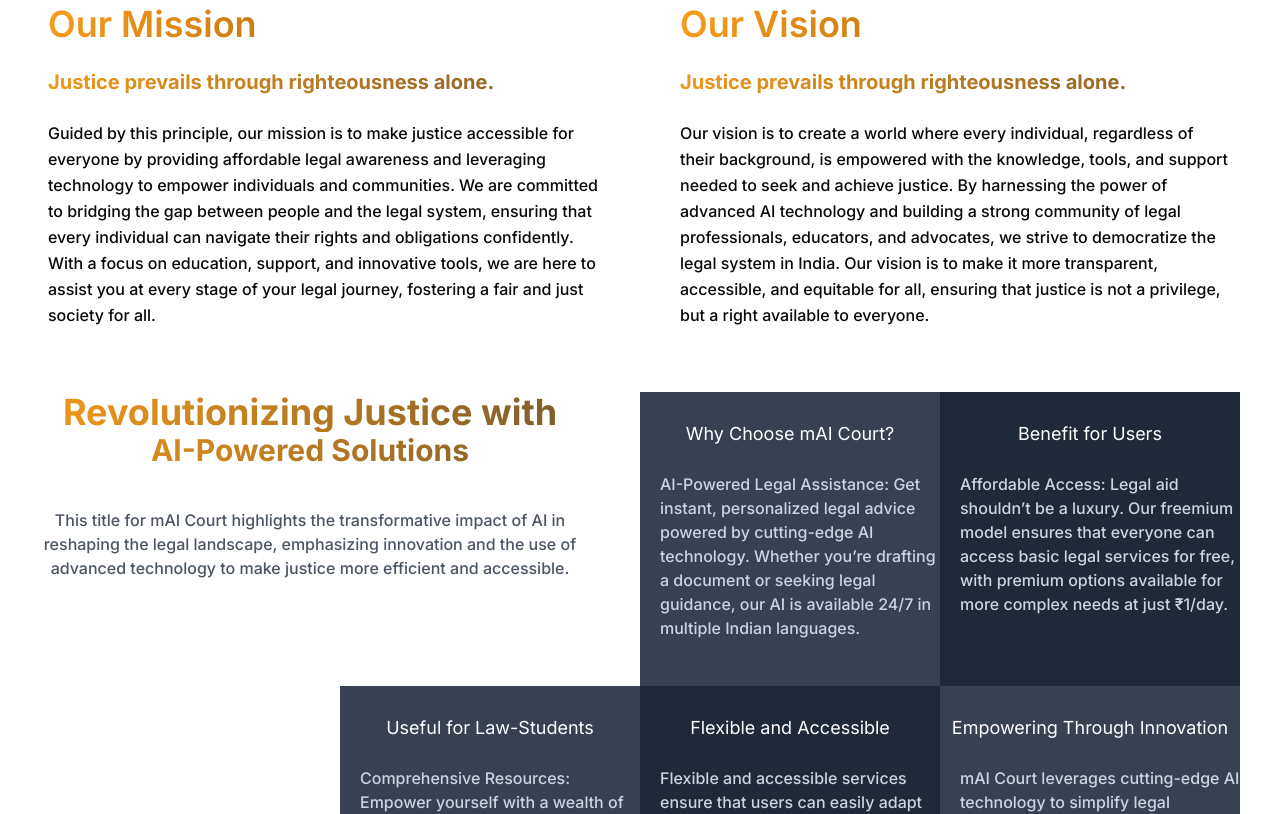
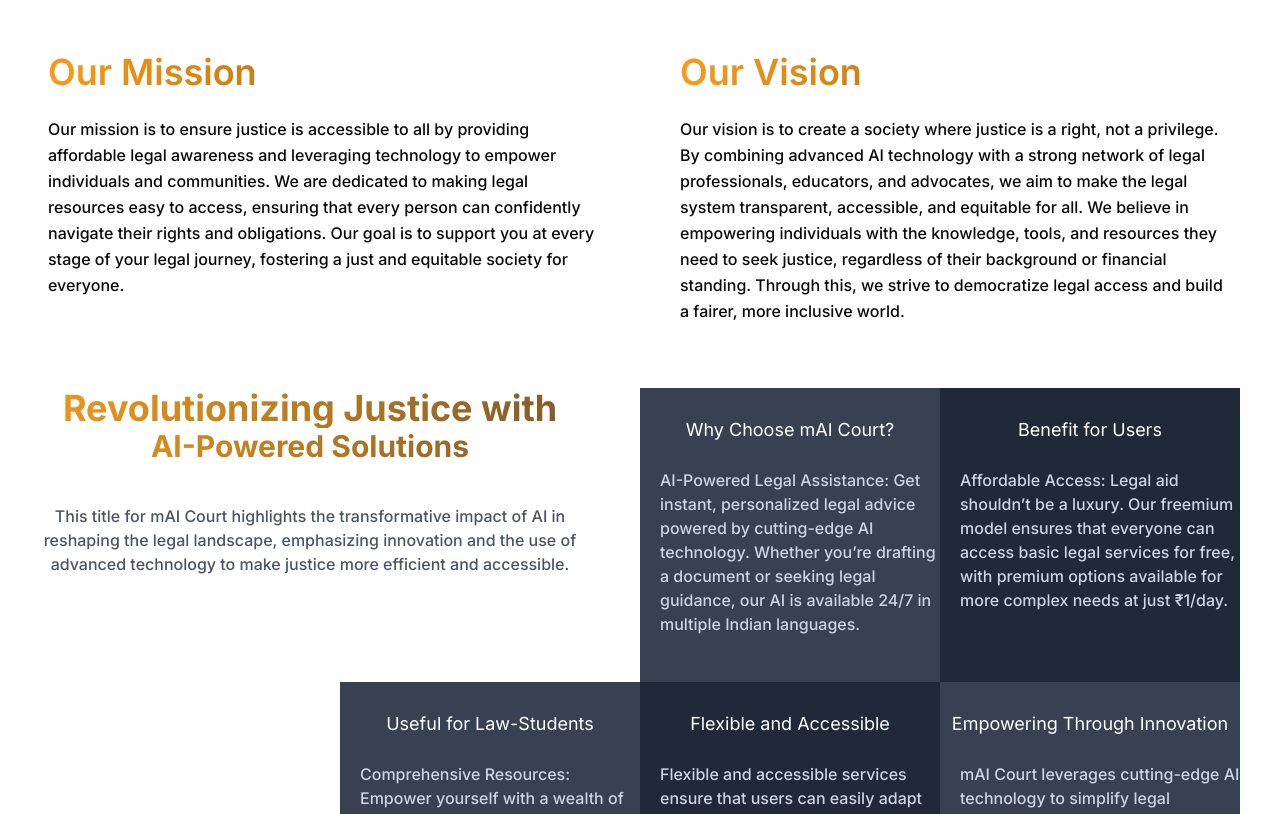
Before and after one commit to idcindia/mAI-Court, a Next.js app: page /about in a window 1280 px wide. Shown: the part 680-1494 px from the top of the page. Built offline with nearby package versions, Linux system fonts and the light colour scheme.

Commit message:
vision and mission  chnaged

```diff
--- a/src/app/about/Cardmission.js
+++ b/src/app/about/Cardmission.js
@@ -7,17 +7,14 @@
           <h1 className="bg-gradient-to-r from-[#f89b1a] to-[#834e04] bg-clip-text text-4xl font-semibold text-transparent text-left">
             Our Mission
           </h1>
-          <h2 className="bg-gradient-to-r from-[#F09819] to-[#7e5b2b] bg-clip-text text-xl font-bold text-transparent text-left">
-            Justice prevails through righteousness alone.
-          </h2>
           <p className="text-base font-medium text-richblack-300 text-left leading-relaxed lg:min-h-[200px]">
-            Guided by this principle, our mission is to make justice accessible
-            for everyone by providing affordable legal awareness and leveraging
-            technology to empower individuals and communities. We are committed
-            to bridging the gap between people and the legal system, ensuring
-            that every individual can navigate their rights and obligations confidently.
-            With a focus on education, support, and innovative tools, we are here to assist
-            you at every stage of your legal journey, fostering a fair and just society for all.
+            Our mission is to ensure justice is accessible to all by providing
+            affordable legal awareness and leveraging technology to empower
+            individuals and communities. We are dedicated to making legal
+            resources easy to access, ensuring that every person can confidently
+            navigate their rights and obligations. Our goal is to support you at
+            every stage of your legal journey, fostering a just and equitable
+            society for everyone.
           </p>
         </div>
 
@@ -26,17 +23,15 @@
           <h1 className="bg-gradient-to-r from-[#f89b1a] to-[#834e04] bg-clip-text text-4xl font-semibold text-transparent text-left">
             Our Vision
           </h1>
-          <h2 className="bg-gradient-to-r from-[#F09819] to-[#7e5b2b] bg-clip-text text-xl font-bold text-transparent text-left">
-            Justice prevails through righteousness alone.
-          </h2>
           <p className="text-base font-medium text-richblack-300 text-left leading-relaxed lg:min-h-[200px]">
-            Our vision is to create a world where every individual, regardless of their
-            background, is empowered with the knowledge, tools, and support needed to
-            seek and achieve justice. By harnessing the power of advanced AI technology
-            and building a strong community of legal professionals, educators, and advocates,
-            we strive to democratize the legal system in India. Our vision is to make it more
-            transparent, accessible, and equitable for all, ensuring that justice is not a
-            privilege, but a right available to everyone.
+            Our vision is to create a society where justice is a right, not a
+            privilege. By combining advanced AI technology with a strong network
+            of legal professionals, educators, and advocates, we aim to make the
+            legal system transparent, accessible, and equitable for all. We
+            believe in empowering individuals with the knowledge, tools, and
+            resources they need to seek justice, regardless of their background
+            or financial standing. Through this, we strive to democratize legal
+            access and build a fairer, more inclusive world.
           </p>
         </div>
       </div>
--- a/src/app/about/page.js
+++ b/src/app/about/page.js
@@ -9,7 +9,8 @@
   return (
     <div className="flex flex-col items-center ">
       <div className=" flex flex-col items-center text-center">
-        <h1 className="mt-24 w-[15rem]  h-10 bg-gradient-to-r from-[#F09819] to-[#7e5b2b] text-white text-xl font-semibold pt-2 ">।। धर्मेणैव जयते न्यायः।।
+        <h1 className="mt-24 w-[15rem]  h-10 bg-gradient-to-r from-[#F09819] to-[#7e5b2b] text-white text-xl font-semibold pt-2 ">
+          ।। धर्मेणैव जयते न्यायः।।
         </h1>
         <div className="flex lg:flex-row w-[100%] mt-10 gap-10 flex-col  justify-center">
           <div className="w-[45%] ">
@@ -21,28 +22,43 @@
             />
           </div>
           <div className="w-[45%] mb-5">
-            <h1 className="mb-2 bg-gradient-to-r from-[#F09819]  to-[#7e5b2b] bg-clip-text text-4xl font-bold text-transparent">Justice prevails through righteousness alone.</h1>
-            <p className="flex text-left w-full text-slate-600">At mAI court, we are driven by a profound commitment to bridge the vast gap in access to legal rights, services, and information in India. With over 6 crore pending court cases, the complexities of the legal system often leave citizens feeling overwhelmed and helpless.<br/>
-
-              Our mission is to empower every individual by providing the tools, resources, and support they need to navigate the legal landscape confidently. It underscores the idea that the platform is dedicated to upholding justice through ethical and equitable means.<br/>
-
-              We believe that knowledge is power, and by raising awareness and making legal information more accessible, we can help citizens protect their rights and seek justice. Our platform is dedicated to offering comprehensive legal resources, easy-to-understand guides, and direct support, ensuring that every person, regardless of their background, has the opportunity to be heard.</p>
+            <h1 className="mb-2 bg-gradient-to-r from-[#F09819]  to-[#7e5b2b] bg-clip-text text-4xl font-bold text-transparent">
+              Justice prevails through righteousness alone.
+            </h1>
+            <p className="flex text-left w-full text-slate-600">
+              At mAI court, we are driven by a profound commitment to bridge the
+              vast gap in access to legal rights, services, and information in
+              India. With over 6 crore pending court cases, the complexities of
+              the legal system often leave citizens feeling overwhelmed and
+              helpless.
+              <br /> <br />
+              Our mission is to empower every individual by providing the tools,
+              resources, and support they need to navigate the legal landscape
+              confidently. It underscores the idea that the platform is
+              dedicated to upholding justice through ethical and equitable
+              means.
+              <br /> <br />
+              We believe that knowledge is power, and by raising awareness and
+              making legal information more accessible, we can help citizens
+              protect their rights and seek justice. Our platform is dedicated
+              to offering comprehensive legal resources, easy-to-understand
+              guides, and direct support, ensuring that every person, regardless
+              of their background, has the opportunity to be heard.
+            </p>
           </div>
-
-
         </div>
         <div>
-          <Cardmission/>
+          <Cardmission />
         </div>
         <div>
-          <LearningGrid/>
+        <div id="why-maicourt" >
+          <LearningGrid />
         </div>
-        <div>
-          <Testimonial/>
         </div>
 
-
-
+        <div>
+          <Testimonial />
+        </div>
       </div>
     </div>
   );
--- a/src/app/components/common/Navbar.js
+++ b/src/app/components/common/Navbar.js
@@ -30,9 +30,8 @@
             name: "About Us",
             path: "/about",
             submenus: [
-              { name: "Our Mission", path: "/about" },
-              { name: "Our Vision", path: "/about" },
-              { name: "why mAICourt?", path: "/about" },
+              { name: "Our Mission & Vision", path: "/about" },
+              { name: "why mAICourt?",path: "/about#why-maicourt", },
               { name: "Contact Us", path: "/contact" },
               { name: "Support", path: "/contact" },
               { name: "FAQ", path: "/contact" },
```
Also changed, not shown: src/app/about/LearningGrid.js (+13 -21 lines).
